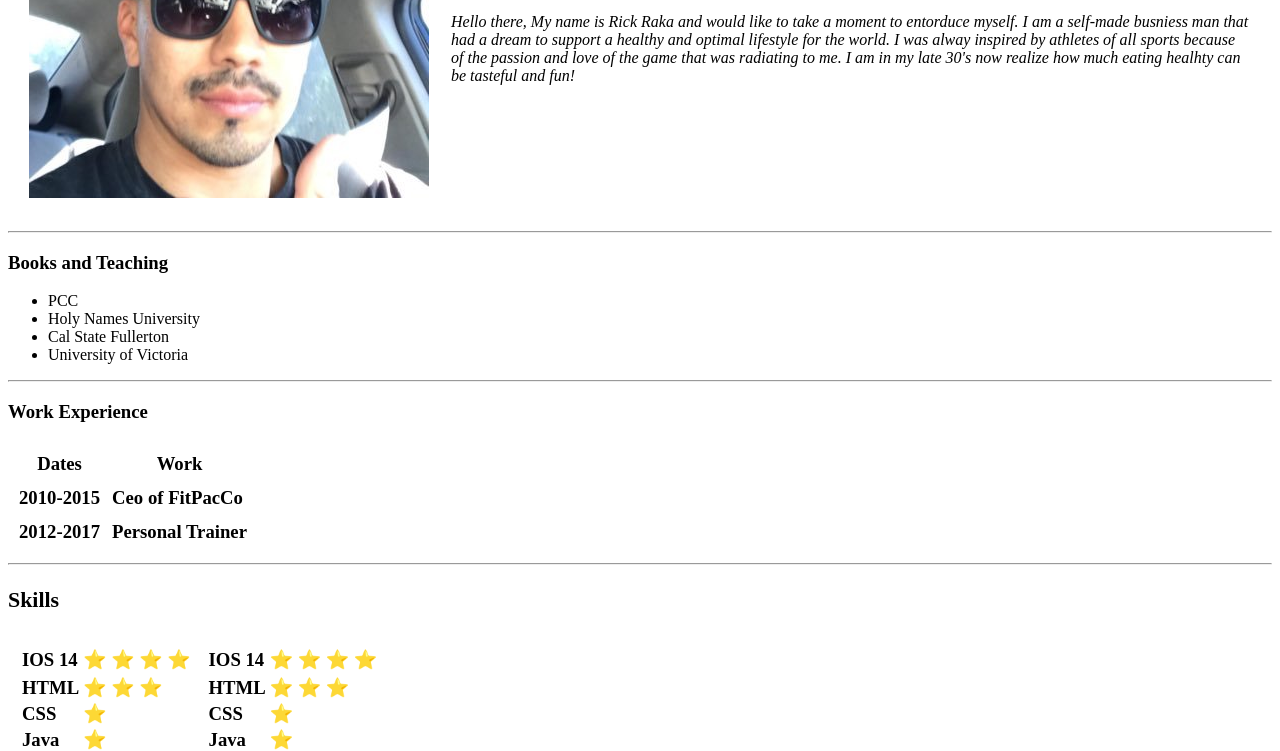
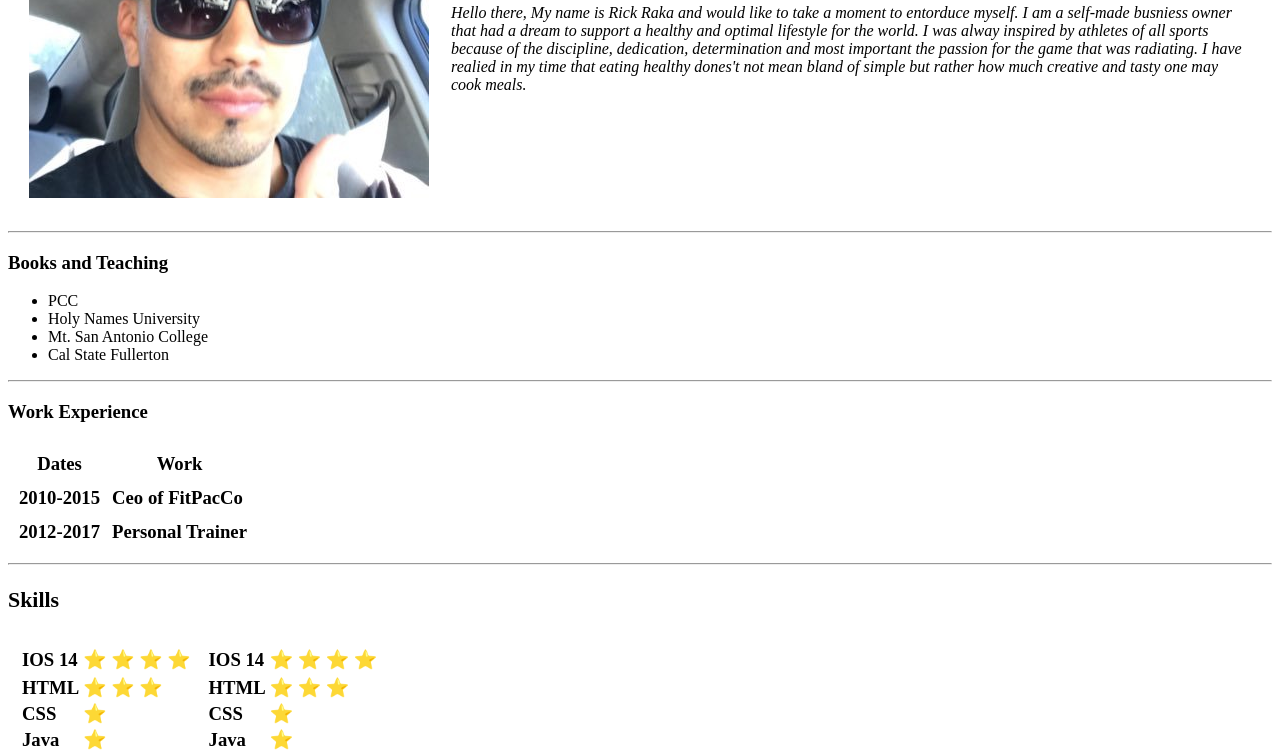
Before and after one commit to RickRaka/Under-construction, a plain HTML site: page index.html in a window 1280 px wide. Shown: the part 231-982 px from the top of the page. Drawn offline with Linux system fonts and the light colour scheme.

Commit message:
Add files via upload

```diff
--- a/index.html
+++ b/index.html
@@ -11,7 +11,7 @@
       <td><img src="images/rick.jpeg" alt="Ricks profile picture"</td>
       <td><h1>Rick Raka</h1>
       <p><em>Founder and CEO of <strong><a href="https://twitter.com/fitpacco">Fit Pac Co</a></strong><em></p>
-      <p>Hello there, My name is Rick Raka and would like to take a moment to entorduce myself. I am a self-made busniess man that had a dream to support a healthy and optimal lifestyle for the world. I was alway inspired by athletes of all sports because of the passion and love of the game that was radiating to me. I am in my late 30's now realize how much eating healhty can be tasteful and fun!</p></td>
+      <p>Hello there, My name is Rick Raka and would like to take a moment to entorduce myself. I am a self-made busniess owner that had a dream to support a healthy and optimal lifestyle for the world. I was alway inspired by athletes of all sports because of the discipline, dedication, determination and most important the passion for the game that was radiating. I have realied in my time that eating healthy dones't not mean bland of simple but rather how much creative and tasty one may cook meals.</p></td>
     </tr>
   </table>
   <hr>
@@ -19,8 +19,8 @@
   <ul>
     <li>PCC</li>
     <li>Holy Names University</li>
+    <li>Mt. San Antonio College</li>
     <li>Cal State Fullerton</li>
-    <li>University of Victoria</li>
   </ul>
   <hr>
   <h3>Work Experience<h3>
```
Also changed, not shown: 1 other file.
